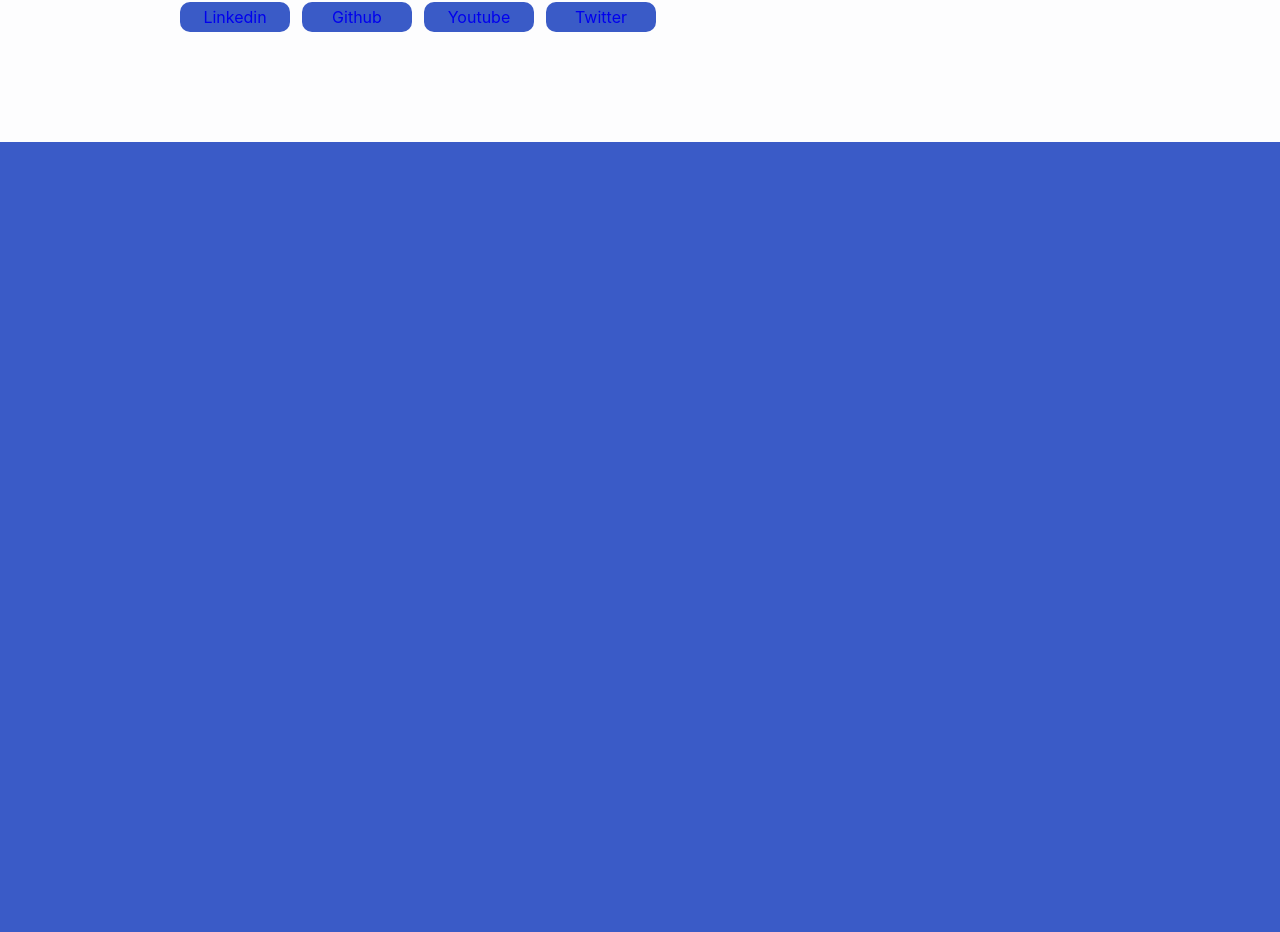
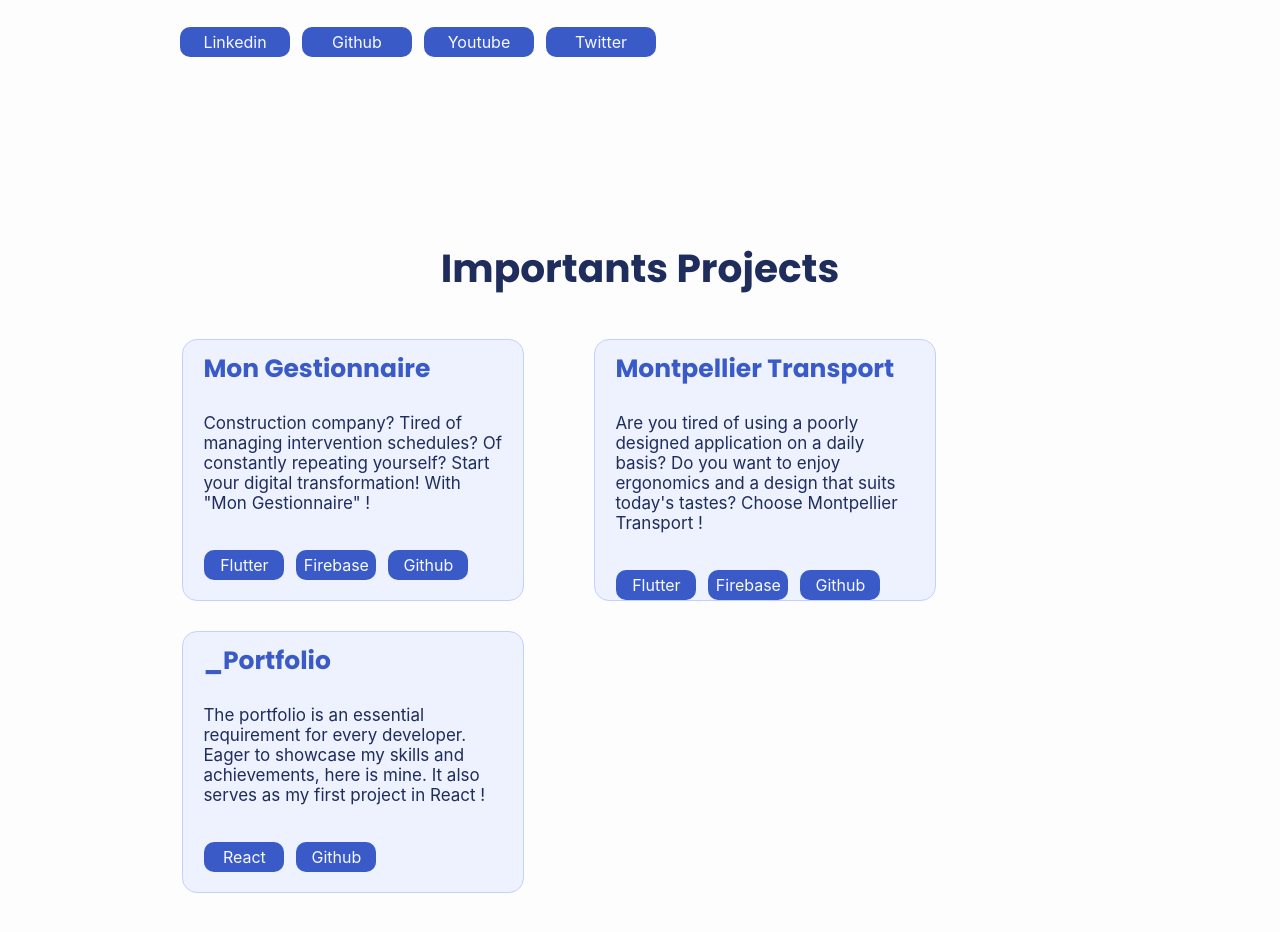
Before and after one commit to Youvataque/_Portfolio, a React (Create React App) app: page / in a window 1280 px wide. Shown: the part 658-1590 px from the top of the page. Before the commit the page ends 800 px from the top, so only its background shows below. Built offline with nearby package versions, Linux system fonts and the light colour scheme.

Commit message:
correction + fin des projets

```diff
--- a/public/index.html
+++ b/public/index.html
@@ -2,14 +2,14 @@
 <html lang="en">
   <head>
     <meta charset="utf-8" />
-    <link rel="icon" href="%PUBLIC_URL%/favicon.ico" />
+    <link rel="icon" href="favicon.ico" />
     <meta name="viewport" content="width=device-width, initial-scale=1" />
     <meta name="theme-color" content="#000000" />
     <meta
       name="description"
       content="Web site created using create-react-app"
     />
-    <link rel="apple-touch-icon" href="%PUBLIC_URL%/logo192.png" />
+    <link rel="apple-touch-icon" href="../src/img/profilPic.png" />
     <!--
       manifest.json provides metadata used when your web app is installed on a
       user's mobile device or desktop. See https://developers.google.com/web/fundamentals/web-app-manifest/
@@ -24,7 +24,7 @@
       work correctly both with client-side routing and a non-root public URL.
       Learn how to configure a non-root public URL by running `npm run build`.
     -->
-    <title>React App</title>
+    <title>Seguin - Website</title>
   </head>
   <body>
     <noscript>You need to enable JavaScript to run this app.</noscript>
--- a/src/Views/Accueil/Accueil.js
+++ b/src/Views/Accueil/Accueil.js
@@ -8,10 +8,31 @@ import React, { useContext } from 'react';
 import TempContext from '../../TempContext';
 import {motion} from 'framer-motion';
 import { ContactLinks } from '../component/ContactLinks/ContactLinks';
+import { Projects } from '../Projectss/Projects';
+import { ProjectsCard } from '../component/ProjectsCard/ProjectsCard';
 export function Accueil() {
     const { temp } = useContext(TempContext);
-    const titles = ["Linkedin", "Github", "Youtube", "Twitter"];
-    const links = ["https://www.linkedin.com/in/yannis-seguin-540432161/", "https://github.com/Youvataque", "https://www.youtube.com/channel/UCQUgpvsakyzaLKko-a4lfBA", "https://twitter.com/SEGUIN_Yannis"]
+    // Compétences
+    const skills = {
+        titles : ["Linkedin", "Github", "Youtube", "Twitter"],
+        links : ["https://www.linkedin.com/in/yannis-seguin-540432161/", "https://github.com/Youvataque", "https://www.youtube.com/channel/UCQUgpvsakyzaLKko-a4lfBA", "https://twitter.com/SEGUIN_Yannis"]
+    }
+    // Projets
+    const importantProj = {
+        titles : ["Mon Gestionnaire", "Montpellier Transport", "_Portfolio"],
+        texts : [
+            "Construction company? Tired of managing intervention schedules? Of constantly repeating yourself? Start your digital transformation! With \"Mon Gestionnaire\" !",
+            "Are you tired of using a poorly designed application on a daily basis? Do you want to enjoy ergonomics and a design that suits today's tastes? Choose Montpellier Transport !",
+            "The portfolio is an essential requirement for every developer. Eager to showcase my skills and achievements, here is mine. It also serves as my first project in React !"
+        ],
+        links : ["https://github.com/Youvataque/gestionnaire-interventions" , "https://www.tam-voyages.com/index.asp", "https://github.com/Youvataque/_Portfolio"],
+        skills : [
+            [["Flutter", "Firebase", "Github"], ["https://flutter.dev", "https://firebase.google.com", "https://github.com"]],
+            [["Flutter", "Firebase", "Github"], ["https://flutter.dev", "https://firebase.google.com", "https://github.com"]],
+            [["React", "Github"], ["https://fr.legacy.reactjs.org/", "https://github.com"]]
+        ]
+    }
+    //skills
     return <div>
        <div className='GlobalHome'>
             <div className='homePresentationRow'>
@@ -23,15 +44,23 @@ export function Accueil() {
                         <p className='homeName'>SEGUIN</p>
                     </div>
                 </motion.div>
-                <motion.img animate={{rotate: -360, opacity : 1, y : [80, 0]}} transition={{duration: 0.4, delay: 1}} className='profilPicBig' src={profilPicBig}/>
+                <motion.img animate={{rotate: -360, opacity : [0, 1], y : [80, 0]}} transition={{duration: 0.4, delay: 1}} className='profilPicBig' src={profilPicBig}/>
             </div>
-            <motion.div className='TextLength' animate={{y :[70, 0], opacity : 1}} transition={{delay: 0.4}}>
+            <motion.div className='TextLength' animate={{y :[70, -20], opacity : 1}} transition={{delay: 0.4}}>
                 <p className='homeTextPr'>
                     <b> Junior mobile developper.</b>
                     &nbsp;Passionate about programming, once I start working, nothing can stop me! Learning is, for me, the greatest pleasure.
                 </p>
             </motion.div>
-        <ContactLinks titles={titles} links={links}/>
+            <ContactLinks titles={skills.titles} links={skills.links}/>
+            <div className='Space'/>
+            <div className='Space'/>
+            <div className='Space'/>
+            <div className='Space'/>
+            <div className='Space'/>
         </div>
+        <h1 className='HomeSecTitle'>Importants Projects</h1>
+        <ProjectsCard texts={importantProj.texts} titles={importantProj.titles} links={importantProj.links} skills={importantProj.skills}/>
+        <div className='Space'/>
     </div>
 }
--- a/src/Views/Projectss/Projects.js
+++ b/src/Views/Projectss/Projects.js
@@ -1,9 +1,39 @@
 import '../../css/text.css';
+import { ProjectsCard } from '../component/ProjectsCard/ProjectsCard';
 
 export function Projects() {
+    // projets mobile
+    const mobile = {
+        titles : ["Mon Gestionnaire", "Montpellier Transport", "CoockLeen"],
+        texts : [
+            "Construction company? Tired of managing intervention schedules? Of constantly repeating yourself? Start your digital transformation! With \"Mon Gestionnaire\" !",
+            "Are you tired of using a poorly designed application on a daily basis? Do you want to enjoy ergonomics and a design that suits today's tastes? Choose Montpellier Transport !",
+            "Looking for a collaborative cooking app? Is the family spirit important to you? CookLeen is THE solution! This application is an unfinished initial project."
+        ],
+        links : ["https://github.com/Youvataque/gestionnaire-interventions" , "https://www.tam-voyages.com/index.asp", "https://github.com/Youvataque/Coockleen-Flutter"],
+        skills : [
+            [["Flutter", "Firebase", "Github"], ["https://flutter.dev", "https://firebase.google.com", "https://github.com"]],
+            [["Flutter", "Firebase", "Github"], ["https://flutter.dev", "https://firebase.google.com", "https://github.com"]],
+            [["Flutter", "Firebase", "Github"], ["https://flutter.dev", "https://firebase.google.com", "https://github.com"]]
+        ]
+    }
+    // projets web
+    const web = {
+        titles : ["_Portfolio"],
+        texts : ["The portfolio is an essential requirement for every developer. Eager to showcase my skills and achievements, here is mine. It also serves as my first project in React !"],
+        links : ["https://github.com/Youvataque/_Portfolio"],
+        skills : [
+            [["React", "Github"], ["https://fr.legacy.reactjs.org/", "https://github.com"]]
+        ]
+    }
     return <div>
-        <p className='monText'>
-            page on l'on pourra voir en détails mes projets les plus importants
-        </p>
+        <h1 className='ProjectsSec'>Mobile Projetcs :</h1>
+        <ProjectsCard texts={mobile.texts} titles={mobile.titles} links={mobile.links} skills={mobile.skills}/>
+        <div className='Space'></div>
+        <div className='Space'></div>
+        <h1 className='ProjectsSec'>Web Projetcs :</h1>
+        <ProjectsCard texts={web.texts} titles={web.titles} links={web.links} skills={web.skills}/>
+        <div className='Space'></div>
+        <div className='Space'></div>
     </div>
 }
--- /dev/null
+++ b/src/Views/component/ProjectsCard/ProjectsCard.js
@@ -0,0 +1,18 @@
+import {SkillsLinks} from '../SkillsLinks/SkillsLinks'
+
+export function ProjectsCard({texts, titles, links, skills}) {
+    return <div>
+        <ul className="ProjectsCard">
+            {titles.map((title, index) => (
+                <a target="_blank" href={links[index]}  key={index} className="Card">
+                    <div>
+                        <h3 className="ProjectsCardTitle">{title}</h3>
+                        <p className="ProjetcsCardText">{texts[index]}</p>
+                        <div className='Space'/>
+                        <SkillsLinks className="CardSkills" links={skills[index][1]} titles={skills[index][0]}/>
+                    </div>
+                </a>
+            ))}
+        </ul>
+    </div>
+}
--- /dev/null
+++ b/src/Views/component/SkillsLinks/SkillsLinks.js
@@ -0,0 +1,11 @@
+import '../../../css/component.css';
+
+export function SkillsLinks({titles, links}) {
+    return <div className='SkillsLinksBodyDirector'>
+    <ul className='SkillsLinksBody'>
+        {titles.map((title, index) => (
+            <li className="SkillsLinks" key={index}><a href={links[index]} target='_blank'>{title}</a></li>
+        ))}
+    </ul>
+</div>
+}
--- a/src/css/Image.css
+++ b/src/css/Image.css
@@ -7,7 +7,6 @@
     opacity: 0.3 ;
   }
   .profilPicBig {
-    opacity: 0;
     margin-top: 50px;
     margin-right: 2%;
     height: 300px;
--- a/src/css/component.css
+++ b/src/css/component.css
@@ -1,9 +1,11 @@
 /* ////////////////////////////////////////////////// */
 /* // zone NavBar */
+.Test{
+  max-height: 40px;
+}
 .navbar {
-  opacity: 1;
-  transition: opacity 0.3s ease-in-out;
     position: fixed;
+    z-index: 100;
     right: 0;
     top: 20px;
     overflow: hidden;
@@ -13,10 +15,9 @@
   }
 
   .navbar-nav {
-    transition: all 0.3s ease-in-out;
     list-style: none;
-    padding: 0;
-    margin: 0;
+    padding: 0px;
+    margin: 0px;
     display: flex;
     flex-direction: row;
     align-items: center;
@@ -118,6 +119,7 @@ input:checked + .slider::after {
 }
 
 .BlurHamburgerContent{
+  pointer-events: none;
   position: fixed;
   z-index: 99;
   opacity: 0;
@@ -128,6 +130,7 @@ input:checked + .slider::after {
 }
 
 .BlurHamburgerContent.blur-active {
+  pointer-events: all;
   opacity: 1;
   right: 0;
 }
@@ -253,7 +256,6 @@ input:checked + .slider::after {
 /* ////////////////////////////////////////////////// */
 /* // zone Du contactLinksGenerator */
 
-
 .ContactLinksBody{
   display: flex;
   flex-wrap: wrap;
@@ -267,6 +269,7 @@ input:checked + .slider::after {
   height: 20px;
   width: 70px;
   display: block;
+  text-decoration: none;
   margin-left: 6px;
   margin-right: 6px;
   padding-left: 20px;
@@ -274,18 +277,112 @@ input:checked + .slider::after {
   padding-top: 5px;
   padding-bottom: 5px;
   border-radius: 10px;
-  color: var(--not-background-color);
   background-color: var(--secondary-text-color);
 }
+
 .ContactLinks a{
   text-decoration: none;
+  color: var(--not-background-color);
 }
+
 .ContactLinks:hover {
+  background-color: var(--primary-text-color);
+}
+/* ////////////////////////////////////////////////// */
+/* // zone Du contactLinksGenerator */
+
+.SkillsLinksBody{
+  display: flex;
+  flex-wrap: wrap;
+  flex-direction: row;
+  margin-left: -25px;
+  height: 70px;
+}
+
+.SkillsLinks{
+  height: 20px;
+  width: 80px;
+  display: block;
+  margin-left: 6px;
+  margin-right: 6px;
+  padding-top: 5px;
+  padding-bottom: 5px;
+  border-radius: 10px;
+  background-color: var(--secondary-text-color);
+}
+
+.SkillsLinks a{
+  text-decoration: none;
+  color: var(--not-background-color);
+}
+
+.SkillsLinks:hover {
   background-color: var(--primary-text-color);
 }
 
 /* ////////////////////////////////////////////////// */
+/* // zone du  Projetcs Card Generator */
+.ProjectsCard{
+  display: flex;
+  flex-direction: row;
+  justify-content: start;
+  flex-wrap: wrap;
+  margin-left: 17%;
+}
+
+.Card{
+  display: block;
+  text-decoration: none;
+  background-color: var(--element-background-color);
+  border: 1px solid var(--border-color);
+  border-radius: 15px;
+  width: 340px;
+  height: 260px;
+  margin-left: 40px;
+  margin-right: 30px;
+  margin-top: 15px;
+  margin-bottom: 15px;
+  transition: 0.2s;
+}
+
+.Card:hover{
+  pointer-events:painted;
+  background-color:  var(--element-howevered-color);
+  width: 350px;
+  height: 270px;
+}
+
+.ProjectsCardTitle{
+  color: var(--secondary-text-color);
+  text-align: start;
+  margin-top: 10px;
+  margin-bottom: 0;
+  margin-left: 20px;
+}
+
+.ProjetcsCardText {
+  width: 300px;
+  transition: 0s;
+  color: var(--primary-text-color);
+  font-size: 17px;
+  text-align: left;
+  margin-left: 20px;
+  margin-right: 20px;
+  margin-top: 25px;
+}
+
+.Space{
+  padding: 10px;
+}
+
+/* ////////////////////////////////////////////////// */
 /* // zone du responsive */
+@media (max-width: 1600px) {
+  .ProjectsCard{
+    margin-left: 8%;
+  }
+}
+
 @media (max-width: 720px) {
   .navbar-nav{
     opacity: 0;
@@ -306,4 +403,8 @@ input:checked + .slider::after {
   .ContactLinksBody{
     margin-left: -23px;
   }
+
+  .ProjectsCard{
+    margin-left: 1%;
+  }
 }
--- a/src/css/text.css
+++ b/src/css/text.css
@@ -48,9 +48,14 @@
 }
 
 .TextLength{
+    margin-top: 50px;
     opacity: 0;
     margin-left: 40px;
     width: 600px;
+}
+
+.HomeSecTitle{
+    color: var(--primary-text-color);
 }
 
 /* Hamburger part */
@@ -64,8 +69,15 @@
 }
 /* fin hamburger part*/
 
+/* Projects part */
+.ProjectsSec{
+    color: var(--primary-text-color);
+    margin-left: 18%;
+    text-align: start;
+}
+/* fin projetcs part */
 @media (max-width: 720px) {
-    .homeHello {
+    .homeHello{
         font-size: 15px;
     }
     .homeName{
@@ -84,3 +96,9 @@
         width: 300px;
     }
 }
+
+@media (max-width : 1600px) {
+    .ProjectsSec{
+        margin-left: 10%;
+    }
+}
```
Also changed, not shown: src/Views/component/NavBar/NavBar.js (+4 -13 lines), 1 other file (tests, documents, lock files or other folders).
